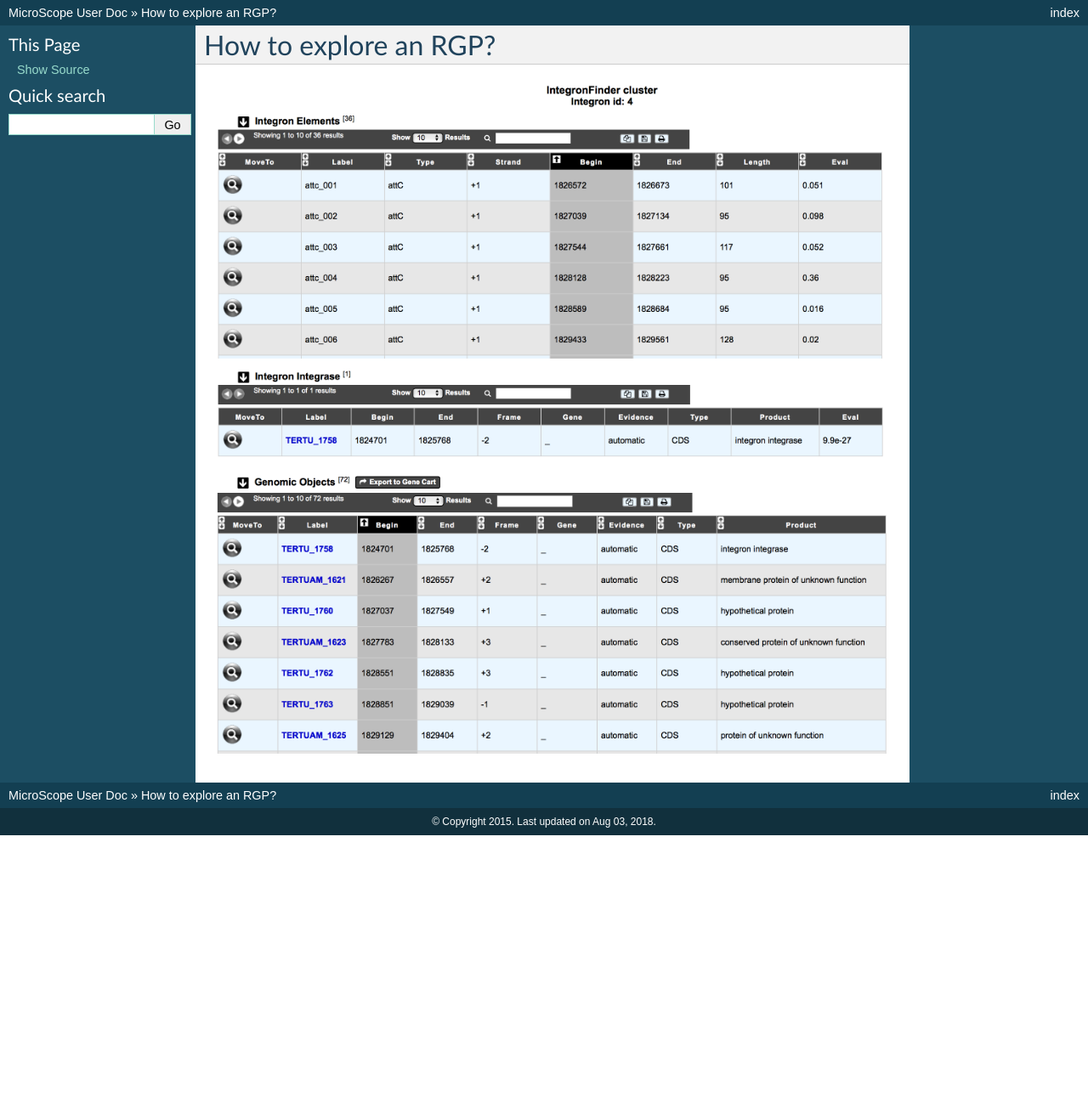
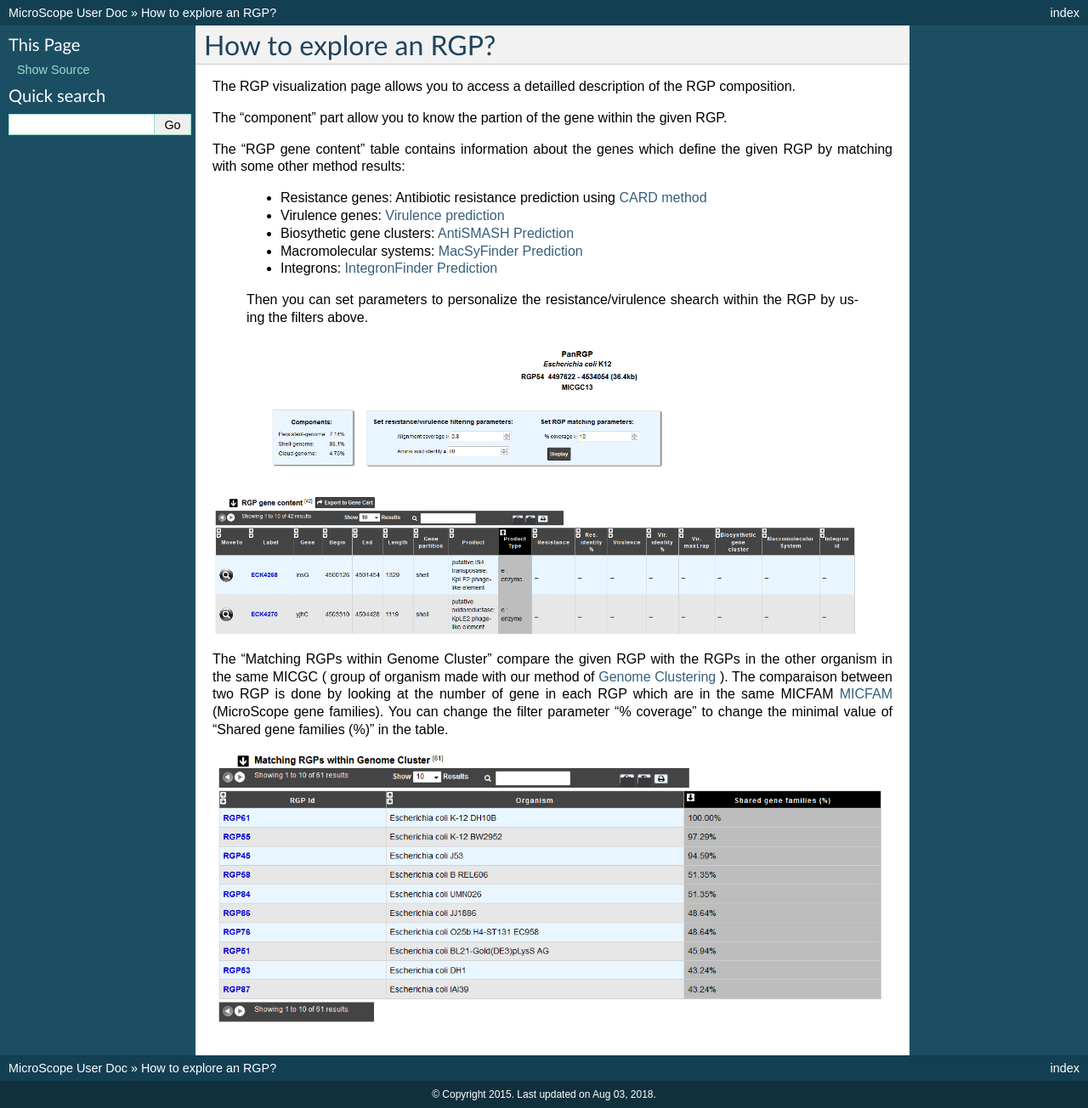
Before and after one commit to labgem/microscope-user-doc, a Sphinx documentation site: the page built from docs/content/compgenomics/RGPExplorer.rst, in a window 1280 px wide. Shown: the whole page at 85% size. Built offline with Sphinx 7.4.7, drawn with Linux system fonts in a browser that asks for light colours; formulas are drawn with MathJax 3; before the commit the page ends 983 px from its top, so only the background shows below that.

Commit message:
Update RGPExplorer.rst

```diff
--- a/docs/content/compgenomics/RGPExplorer.rst
+++ b/docs/content/compgenomics/RGPExplorer.rst
@@ -2,16 +2,24 @@
 How to explore an RGP?
 ##########
 
+The RGP visualization page allows you to access a detailled description of the RGP composition.
 
-.. image:: img/integron_elements.png
+The "component" part allow you to know the partion of the gene within the given RGP.
 
+The "RGP gene content" table contains information about the genes which define the given RGP by matching with some other method results:
 
+ - Resistance genes: Antibiotic resistance prediction using `CARD method <https://microscope.readthedocs.io/en/latest/content/compgenomics/card.html>`_
+ - Virulence genes: `Virulence prediction <https://microscope.readthedocs.io/en/latest/content/compgenomics/virulence.html>`_
+ - Biosythetic gene clusters: `AntiSMASH Prediction <https://microscope.readthedocs.io/en/latest/content/metabolism/antismash.html>`_
+ - Macromolecular systems: `MacSyFinder Prediction <https://microscope.readthedocs.io/en/latest/content/compgenomics/macsyfinder.html>`_
+ - Integrons: `IntegronFinder Prediction <https://microscope.readthedocs.io/en/latest/content/compgenomics/integron.html>`_
 
+ Then you can set parameters to personalize the resistance/virulence shearch within the RGP by using the filters above.
 
+.. image:: img/RGPexplorer1.PNG
 
-.. image:: img/integron_integrase.png
+The "Matching RGPs within Genome Cluster" compare the given RGP with the RGPs in the other organism in the same MICGC ( group of organism made with our method of  `Genome Clustering <https://microscope.readthedocs.io/en/latest/content/compgenomics/genoclust.html>`_ ).
+The comparaison between two RGP is done by looking at the number of gene in each RGP which are in the same MICFAM  `MICFAM <https://microscope.readthedocs.io/en/latest/content/compgenomics/pancoreTool.html#how-the-analysis-is-computed>`_ (MicroScope gene families).
+You can change the filter parameter "% coverage" to change the minimal value of "Shared gene families (%)" in the table.
 
-
-
-
-.. image:: img/integron_GO.png
+.. image:: img/RGPexplorer2.PNG
```
